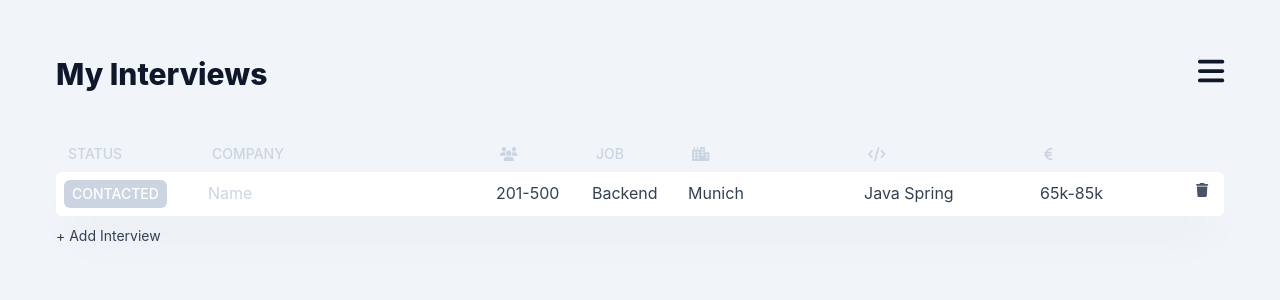
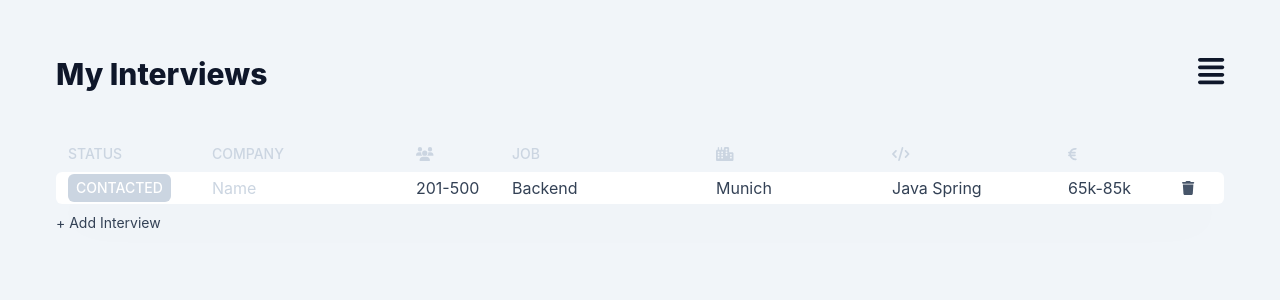
Before and after one commit to XandruDavid/job-interview-tracker, a React (Create React App) app: page / in a window 1280 px wide. Both pictures are taken after a click on the button "+ Add Interview". Shown: the top 300 px of the page. Built offline with nearby package versions, Linux system fonts and the light colour scheme.

Commit message:
feat(list): better layout density

```diff
--- a/src/components/DensityToggle.tsx
+++ b/src/components/DensityToggle.tsx
@@ -1,20 +1,28 @@
 import React from "react";
 import { FontAwesomeIcon } from "@fortawesome/react-fontawesome";
-import { faAlignJustify, faBars } from "@fortawesome/free-solid-svg-icons";
+import { IconDefinition } from "@fortawesome/fontawesome-common-types";
+import { faAlignJustify, faBars, faEquals } from "@fortawesome/free-solid-svg-icons";
 import { usePreferencesStore } from "../store/usePreferencesStore";
+import { Density } from "../models/Preferences";
 
 type DensityToggleProps = {
     className?: React.HTMLAttributes<HTMLDivElement>["className"];
 };
 
+const densityIcon: Record<Density, IconDefinition> = {
+    Compact: faAlignJustify,
+    Normal: faBars,
+    Comfortable: faEquals,
+};
+
+const nextDensity: Record<Density, Density> = {
+    Compact: "Normal",
+    Normal: "Comfortable",
+    Comfortable: "Compact",
+};
+
 export const DensityToggle = ({ className }: DensityToggleProps) => {
     const [density, setDensity] = usePreferencesStore((state) => [state.prefernces.density, state.setDensity]);
 
-    return (
-        <FontAwesomeIcon
-            icon={density === "Comfortable" ? faAlignJustify : faBars}
-            onClick={() => (density === "Comfortable" ? setDensity("Compact") : setDensity("Comfortable"))}
-            className={className}
-        />
-    );
+    return <FontAwesomeIcon icon={densityIcon[density]} onClick={() => setDensity(nextDensity[density])} className={className} />;
 };
--- a/src/components/InterviewsList/InterviewsListHeader.tsx
+++ b/src/components/InterviewsList/InterviewsListHeader.tsx
@@ -3,15 +3,15 @@ import { FontAwesomeIcon } from "@fortawesome/react-fontawesome";
 import { faCity, faCode, faEuro, faUsers } from "@fortawesome/free-solid-svg-icons";
 
 export const InterviewsListHeader = () => (
-    <div className="my-1 px-3 py-1 text-sm text-slate-300">
+    <div className="flex my-1 px-3 py-1 text-sm text-slate-300">
         <div className="inline-block w-36 font-medium uppercase">Status</div>
 
-        <div className="inline-block w-72 font-medium uppercase">Company</div>
+        <div className="flex-1 inline-block w-72 font-medium uppercase">Company</div>
         <div className="inline-block w-24">
             <FontAwesomeIcon icon={faUsers} />
         </div>
 
-        <div className="inline-block w-24 font-medium uppercase">Job</div>
+        <div className="flex-1 inline-block w-24 font-medium uppercase">Job</div>
         <div className="inline-block w-44">
             <FontAwesomeIcon icon={faCity} />
         </div>
@@ -21,5 +21,6 @@ export const InterviewsListHeader = () => (
         <div className="inline-block w-24">
             <FontAwesomeIcon icon={faEuro} />
         </div>
+        <div className="inline-block w-12"></div>
     </div>
 );
--- a/src/components/InterviewsList/InterviewsListLine.tsx
+++ b/src/components/InterviewsList/InterviewsListLine.tsx
@@ -6,29 +6,36 @@ import { InterviewField } from "./InterviewsListField";
 import { StatusPill } from "../StatusPill";
 import { useWorkspaceStore } from "../../store/useWorkspaceStore";
 import { usePreferencesStore } from "../../store/usePreferencesStore";
+import { Density } from "../../models/Preferences";
 
 type InterviewLineProps = {
     interview: Interview;
 };
+
+const densitySpaces: Record<Density, string> = {
+    Compact: "my-px py-0.5",
+    Normal: "my-0.5 py-2",
+    Comfortable: "my-1 py-3"
+}
 
 export const InterviewLine = ({ interview }: InterviewLineProps) => {
     const deleteInterview = useWorkspaceStore((state) => state.deleteInterview);
     const density = usePreferencesStore((state) => state.prefernces.density);
 
     return (
-        <div key={interview.id} className={`${density === "Compact" ? "my-0.5 p-2" : "my-1 p-3"} rounded-md shadow-light-xl bg-white text-slate-700`}>
-            <div className="inline-block w-36">
-                <StatusPill status={interview.status} />
+        <div key={interview.id} className={`flex items-center ${densitySpaces[density]} px-3 rounded-md shadow-light-xl bg-white text-slate-700`}>
+            <div className="w-36 flex items-center">
+                <StatusPill status={interview.status} className={density === "Compact" ? "py-0 px-2" : undefined}/>
             </div>
 
-            <InterviewField label="Name" value={interview.company.name} className="w-72" />
+            <InterviewField label="Name" value={interview.company.name} className="flex-1 w-72" />
             <InterviewField label="Size" value={interview.company.size} className="w-24" />
 
-            <InterviewField label="Role" value={interview.job.role} className="w-24" />
+            <InterviewField label="Role" value={interview.job.role} className="flex-1 w-24" />
             <InterviewField label="City" value={interview.job.city} className="w-44" />
             <InterviewField label="Stack" value={interview.job.stack} className="w-44" />
             <InterviewField label="Salary" value={interview.job.salary} className="w-24" />
-            <button onClick={() => deleteInterview(interview.id)} className="float-right px-2 text-sm text-slate-600">
+            <button onClick={() => deleteInterview(interview.id)} className="float-right w-12 px-2 text-sm text-slate-600">
                 <FontAwesomeIcon icon={faTrash} />
             </button>
         </div>
--- a/src/models/Preferences.ts
+++ b/src/models/Preferences.ts
@@ -2,4 +2,4 @@ export type Preferences = {
     density: Density;
 };
 
-export type Density = "Compact" | "Comfortable";
+export type Density = "Compact" | "Normal" | "Comfortable";
```
